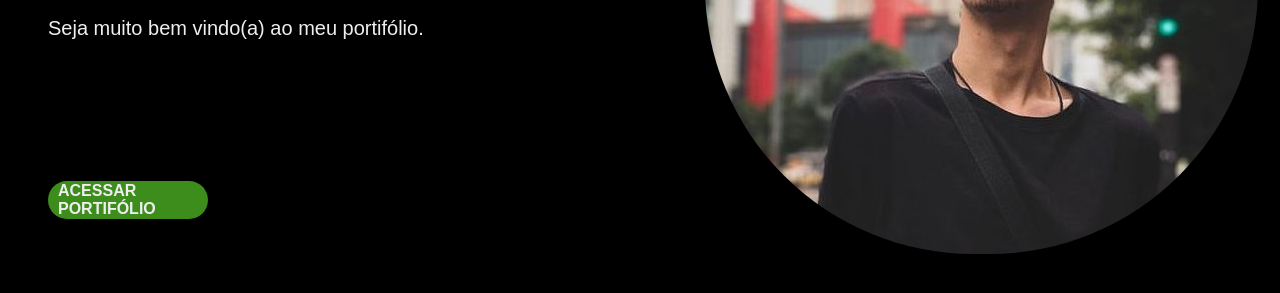
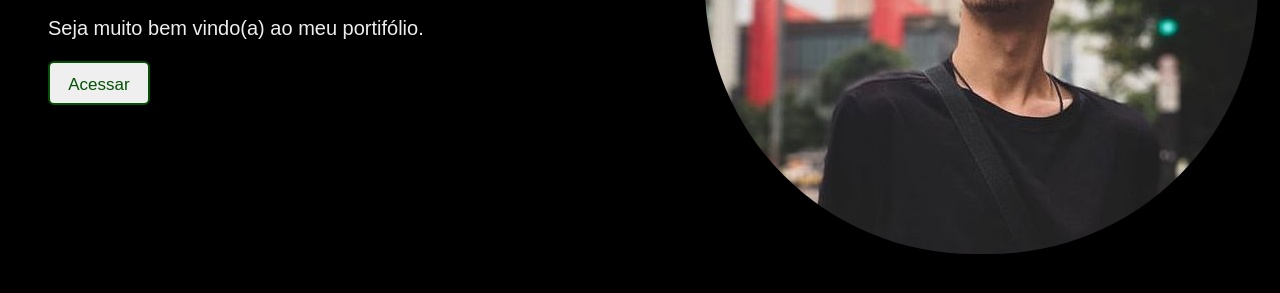
Before and after one commit to Kev1nss/Presentetion, a plain HTML site: page open.html in a window 1280 px wide. Shown: the part 433-726 px from the top of the page. Drawn offline with Linux system fonts and the light colour scheme.

Commit message:
novo buton

```diff
--- a/estiloopen.css
+++ b/estiloopen.css
@@ -82,35 +82,7 @@ p{
 }
 
 
-.bot{
-  text-decoration: none;
-  text-align: start;
-  color: #eee;
-  display: inline-block;
-  text-transform: uppercase;
-  position: relative;
-  padding: 1px 10px;
-  background: #65ed2f98;
-  border-radius: 100px;
-  align-self: end;
-  width: 140px;
-}
-.acessar{
-  display: grid;
-  gap: 100px;
-  place-items: start;
-  padding: 0px;
-  margin-top: 140px;
-  justify-content: stretch;
 
-}
-.acessar a:hover{
-    border: 2px solid rgb(255, 255, 255);
-    background: rgba(7, 65, 34, 0.638);
-    transition: .4s;
-
-
-}
 img:hover{
   border: 2px solid rgb(255, 255, 255);
 
@@ -122,3 +94,61 @@ img:hover{
   object-position: top left;
 
 }
+.bot{
+  text-decoration: none;
+  text-align: start;
+  color: #eee;
+  display: inline-block;
+  text-transform: uppercase;
+  position: relative;
+  padding: 1px 2px;
+  background: #000;
+  border-radius: 100px;
+  align-self: end;
+  width: 140px;
+}
+
+
+
+button {
+  --color: #035104;
+  font-family: inherit;
+  display: inline-block;
+  width: 6em;
+  height: 2.6em;
+  line-height: 2.5em;
+  overflow: hidden;
+  margin: 0px;
+  margin-top: 20px;
+  font-size: 17px;
+  z-index: 1;
+  color: var(--color);
+  border: 2px solid var(--color);
+  border-radius: 6px;
+  position: relative;
+}
+
+button::before {
+  position: absolute;
+  content: "";
+  background: var(--color);
+  width: 150px;
+  height: 200px;
+  z-index: -1;
+  border-radius: 50%;
+}
+
+button:hover {
+  color: white;
+}
+
+button:before {
+  top: 100%;
+  left: 100%;
+  transition: .3s all;
+}
+
+button:hover::before {
+  top: -30px;
+  left: -30px;
+}
--- a/open.html
+++ b/open.html
@@ -17,10 +17,10 @@
     <p>Profissional de Tecnologia.</p><br>
     <p class="tex">Seja muito bem vindo(a) ao meu portifólio.</p>
 
-    <div class="acessar">
-      <strong> <a  class="bot" href="/inicial.html">Acessar Portifólio</a> </strong>
 
-    </div>
+    <a href="/inicial.html"><button >Acessar Portifólio</button></a>
+
+
   </div>
 
 
@@ -30,7 +30,16 @@
 
 
       </div>
+
       </div>
+
+
+
+
+
+
+
+
 
 
   </div>
```
